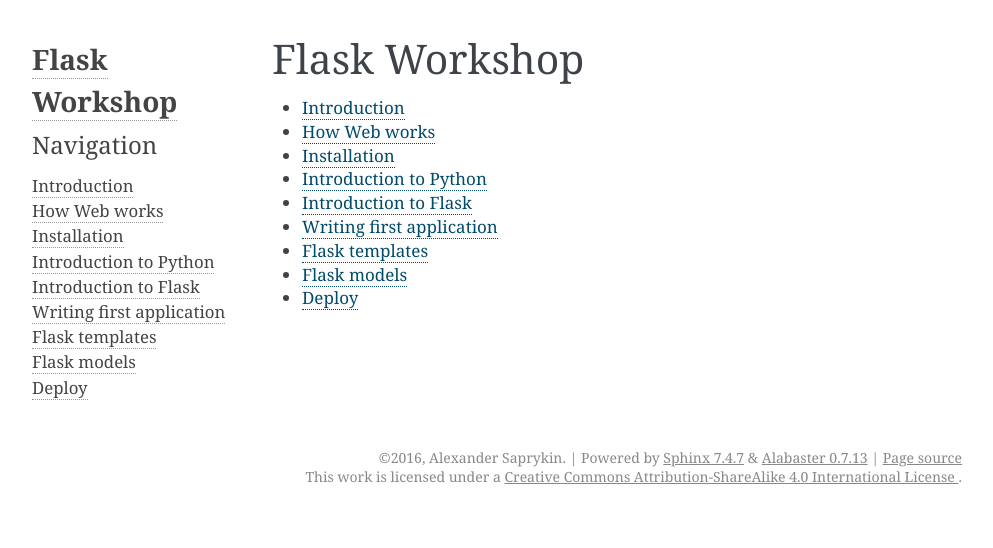
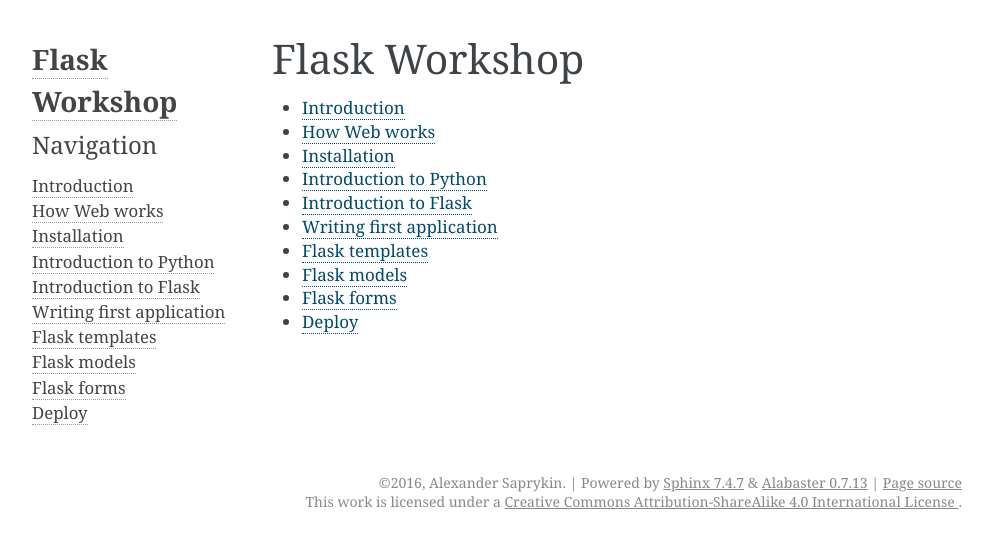
Before and after one commit to cutwater/FlaskWorkshop, a Sphinx documentation site: the page built from docs/index.rst, in a window 1280 px wide. Shown: the top 548 px of the page, without its empty margins (148-1141 px from the left). Built offline with Sphinx 7.4.7, drawn with Linux system fonts in a browser that asks for light colours.

Commit message:
Add todos

```diff
--- /dev/null
+++ b/docs/flask-forms.rst
@@ -0,0 +1,5 @@
+===========
+Flask forms
+===========
+
+.. todo:: Describe how to add tasks using flask and html forms
--- a/docs/flask-models.rst
+++ b/docs/flask-models.rst
@@ -88,3 +88,5 @@
     >>> tasks = Task.query.all()
     >>> print(tasks)
     [<Task 1, 'Write static template with items.'>, <Task 2, 'Display items from the database.'>]
+
+.. todo:: Describe how to display items from database in the template.
--- a/docs/index.rst
+++ b/docs/index.rst
@@ -13,4 +13,5 @@
    flask-first-app
    flask-templates
    flask-models
+   flask-forms
    deploy
```
